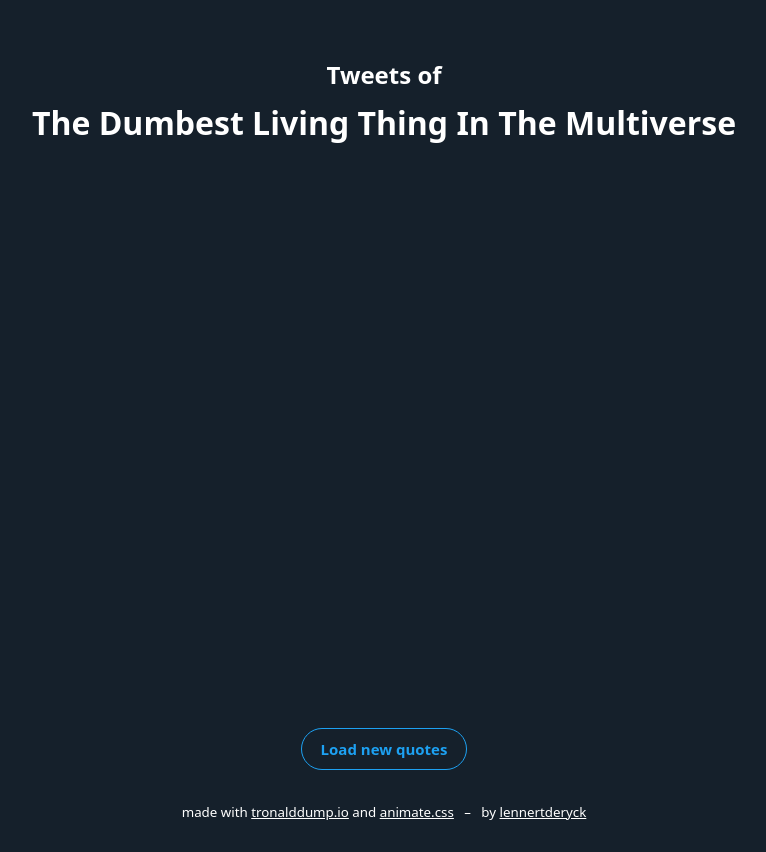
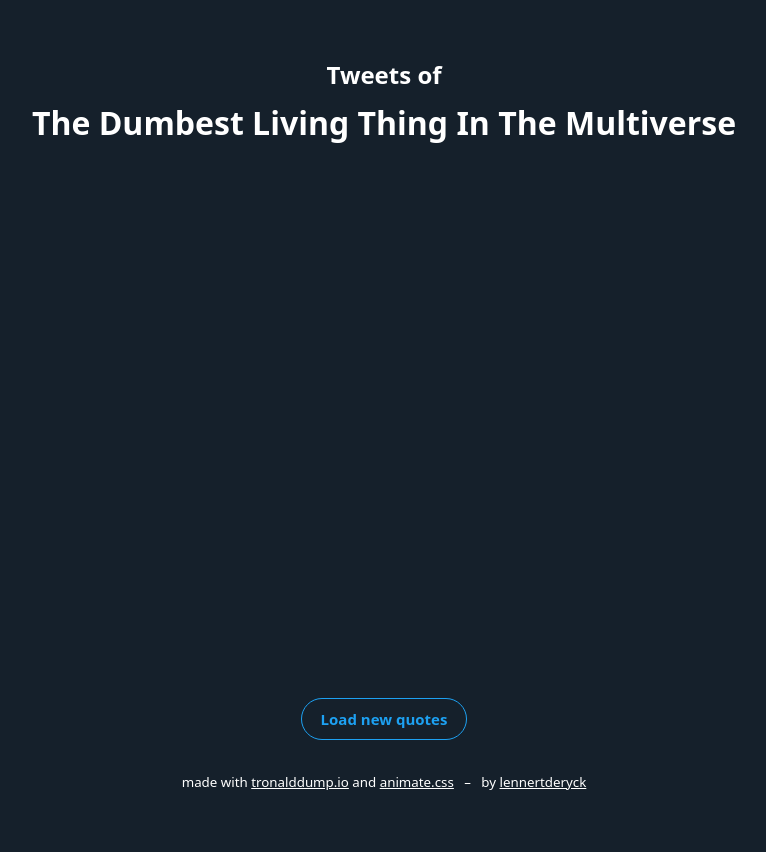
Before and after one commit to lennertderyck/tronald-dump, a plain HTML site: page index.html in a window 1280 px wide. Shown: the whole page, without its empty margins (256-1022 px from the left). After the commit the page ends 822 px from the top, so only its background shows below. Drawn offline with nearby package versions, Linux system fonts and the light colour scheme; no server answers.

Commit message:
Update reload button

```diff
--- a/css/main.scss
+++ b/css/main.scss
@@ -119,7 +119,7 @@ body {
 
     [data-label="reloadQuotes"] {
         appearance: none;
-        margin-top: 30px;
+        // margin-top: 30px;
         border: 1px solid #1da1f2;
         background-color: transparent;
         border-radius: 120px;
```
Also changed, not shown: css/main.min.css, 1 other file.
